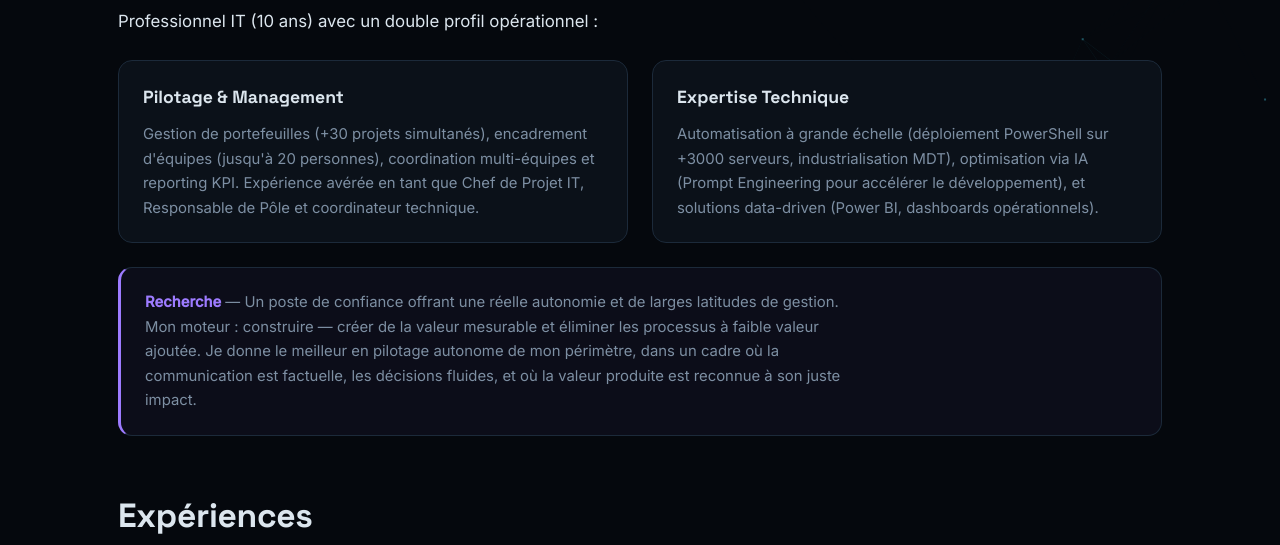
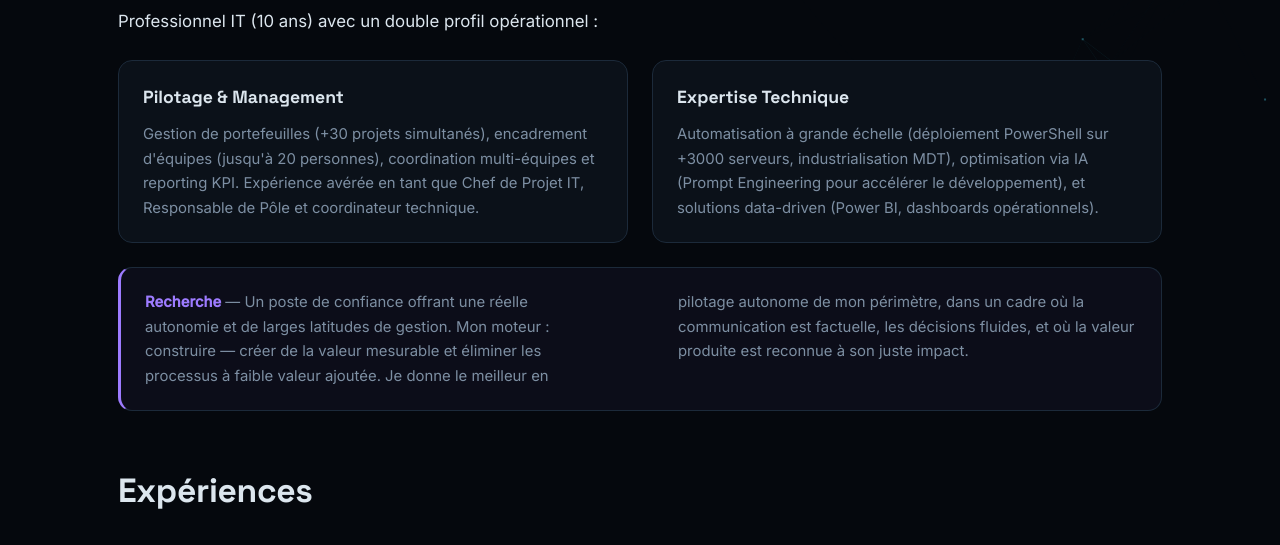
Before and after one commit to KevinArnoud/kevinarnoud.github.io, a plain HTML site: page dc.html in a window 1280 px wide. Shown: the part 604-1149 px from the top of the page. Drawn offline with Linux system fonts and the light colour scheme.

Commit message:
DC — bloc Recherche en deux colonnes alignées sur les cartes
Co-Authored-By: Claude Opus 5 (1M context) <noreply@anthropic.com>

```diff
--- a/assets/css/style.css
+++ b/assets/css/style.css
@@ -529,9 +529,21 @@ footer {
   background: rgba(157, 123, 255, .05);
   color: var(--muted); font-size: .93rem;
 }
-/* Pleine largeur pour tenir la grille, mesure bornée pour la lecture :
-   au-delà d'environ 75 caractères, l'œil rate la ligne au retour. */
-.dc-recherche-texte { max-width: 75ch; }
+/* Le cadre occupe toute la grille, mais une ligne pleine largeur ferait
+   ~106 caractères — l'œil rate le retour. Deux colonnes ramènent la
+   mesure à ~50 caractères, celle des piliers, et reprennent leur rythme.
+
+   La gouttière vaut le vide qui sépare le texte des deux cartes :
+   padding droit (24) + gap de la grille (24) + padding gauche (24) +
+   les deux bordures (2). À cette valeur les colonnes s'alignent au
+   pixel sur le texte des cartes, quelle que soit la largeur de grille.
+
+   240px : seuil calculé pour que le repli en une colonne tombe très
+   exactement là où .dc-piliers empile ses cartes (2 × 290 + 24). */
+.dc-recherche-texte {
+  columns: 2 240px;
+  column-gap: calc(var(--gap) * 3 + 2px);
+}
 .dc-recherche strong { color: var(--accent-2); font-weight: 600; }
 
 /* -- Expériences : format PROMPT / RESPONSE (cohérence DA-3) -- */
@@ -728,6 +740,9 @@ footer {
   /* Suit le gap resserré des piliers ci-dessus : sur papier, --gap
      (24px) rouvrirait un trou sous les deux cartes. */
   .dc-recherche { margin-top: 10px; }
+  /* Même recalcul pour la gouttière des colonnes : 24 + 10 + 24 + 2,
+     le gap de grille valant 10px en print et non --gap. */
+  .dc-recherche-texte { column-gap: 60px; }
   .dc-double { grid-template-columns: 1.6fr 1fr; gap: 16px; }
   #dc-formations { padding-bottom: 0; }
 
```
